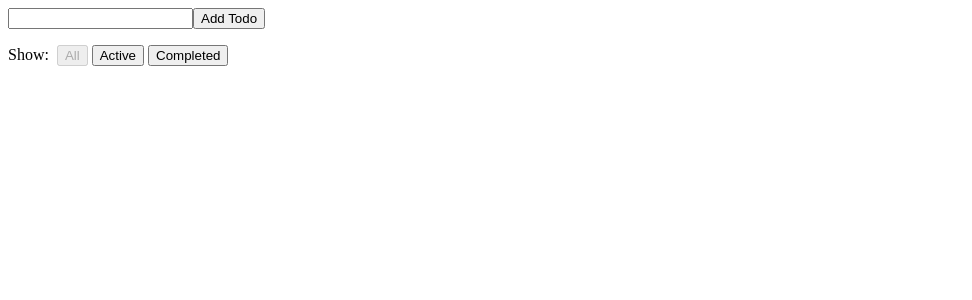
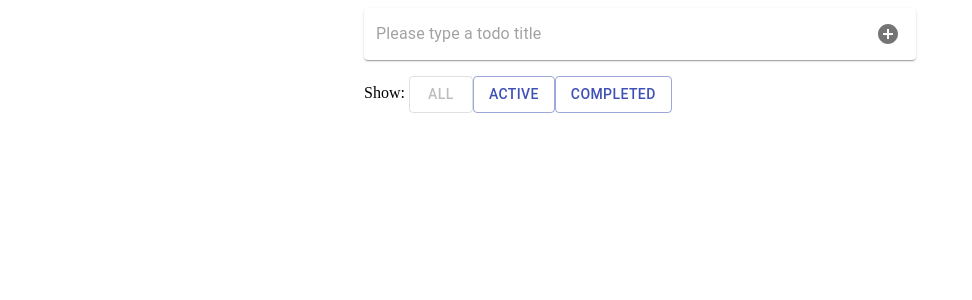
Before and after one commit to BensonLiao/redux-todos-with-delete, a React (Create React App) app: page / in a window 1280 px wide. Shown: the top 300 px of the page, without its empty margins (0-972 px from the left). Built offline with nearby package versions, Linux system fonts and the light colour scheme.

Commit message:
feat(maste): styling all components with material-ui

```diff
--- a/package.json
+++ b/package.json
@@ -6,6 +6,8 @@
     "react-scripts": "^3.0.0"
   },
   "dependencies": {
+    "@material-ui/core": "4.11.3",
+    "@material-ui/icons": "4.11.2",
     "lodash": "^4.17.11",
     "prop-types": "^15.7.2",
     "react": "^16.8.6",
--- a/src/components/App.js
+++ b/src/components/App.js
@@ -1,14 +1,15 @@
 import React from 'react'
 import Footer from './Footer'
+import {Container} from '@material-ui/core'
 import AddTodo from '../containers/AddTodo'
 import VisibleTodoList from '../containers/VisibleTodoList'
 
 const App = () => (
-  <div>
+  <Container maxWidth='sm'>
     <AddTodo />
     <VisibleTodoList />
     <Footer />
-  </div>
+  </Container>
 )
 
 export default App
--- a/src/components/Link.js
+++ b/src/components/Link.js
@@ -1,16 +1,16 @@
 import React from 'react'
 import PropTypes from 'prop-types'
+import {Button} from '@material-ui/core'
 
 const Link = ({ active, children, onClick }) => (
-    <button
-       onClick={onClick}
-       disabled={active}
-       style={{
-           marginLeft: '4px',
-       }}
+    <Button
+      variant="outlined"
+      color="primary"
+      onClick={onClick}
+      disabled={active}
     >
       {children}
-    </button>
+    </Button>
 )
 
 Link.propTypes = {
--- a/src/components/Todo.js
+++ b/src/components/Todo.js
@@ -1,15 +1,15 @@
 import React from 'react'
 import PropTypes from 'prop-types'
+import {ListItemText} from '@material-ui/core'
 
 const Todo = ({ onClick, completed, text }) => (
-  <li
+  <ListItemText
     onClick={onClick}
     style={{
       textDecoration: completed ? 'line-through' : 'none'
     }}
-  >
-    {text}
-  </li>
+    primary={text}
+  />
 )
 
 Todo.propTypes = {
--- a/src/components/TodoDelete.js
+++ b/src/components/TodoDelete.js
@@ -1,16 +1,16 @@
 import React from 'react'
 import PropTypes from 'prop-types'
+import DeleteIcon from '@material-ui/icons/Delete';
+import {ListItemSecondaryAction, IconButton} from '@material-ui/core'
 
 const TodoDelete = ({ onClick }) => (
-  <button
-    type="submit"
+  <ListItemSecondaryAction
     onClick={onClick}
-    style={{
-      margin: '4px'
-    }}
   >
-    Delete
-  </button>
+    <IconButton edge="end" aria-label="delete">
+      <DeleteIcon />
+    </IconButton>
+  </ListItemSecondaryAction>
 )
 
 TodoDelete.propTypes = {
--- a/src/components/TodoList.js
+++ b/src/components/TodoList.js
@@ -1,17 +1,15 @@
 import React from 'react'
 import PropTypes from 'prop-types'
+import {List, ListItem} from '@material-ui/core'
 import Todo from './Todo'
 import TodoDelete from './TodoDelete'
 
 const TodoList = ({ todos, toggleTodo, deleteTodo }) => (
-  <ul>
+  <List>
     {todos.map(todo =>
-      <div
+      <ListItem
         key={todo.id}
-        style={{
-          display: 'flex',
-          margin: '4px'
-        }}
+        button
       >
         <Todo
           {...todo}
@@ -20,9 +18,9 @@ const TodoList = ({ todos, toggleTodo, deleteTodo }) => (
         <TodoDelete
           onClick={() => deleteTodo(todo.id)}
         />
-      </div>
+      </ListItem>
     )}
-  </ul>
+  </List>
 )
 
 TodoList.propTypes = {
--- a/src/containers/AddTodo.js
+++ b/src/containers/AddTodo.js
@@ -1,25 +1,47 @@
 import React from 'react'
 import { connect } from 'react-redux'
 import { addTodo } from '../actions'
+import AddCircleIcon from '@material-ui/icons/AddCircle'
+import {makeStyles, Paper, InputBase, IconButton} from '@material-ui/core'
+
+const useStyles = makeStyles((theme) => ({
+  root: {
+    padding: `${theme.spacing(.25)}px ${theme.spacing(.5)}px`,
+    display: 'flex',
+    alignItems: 'center'
+  },
+  input: {
+    marginLeft: theme.spacing(1),
+    flex: 1
+  }
+}));
 
 const AddTodo = ({ dispatch }) => {
+  const classes = useStyles();
   let input
 
   return (
     <div>
-      <form onSubmit={e => {
+      <Paper
+        component="form"
+        className={classes.root}
+        onSubmit={e => {
           e.preventDefault()
           if (!input.value.trim()) {
             return
           }
           dispatch(addTodo(input.value))
           input.value = ''
-      }}>
-        <input ref={node => input = node} required/>
-        <button type="submit">
-          Add Todo
-        </button>
-      </form>
+        }}
+      >
+        <InputBase
+          className={classes.input}
+          placeholder="Please type a todo title"
+        />
+        <IconButton type="submit" aria-label="add">
+          <AddCircleIcon />
+        </IconButton>
+      </Paper>
     </div>
   )
 }
```
Also changed, not shown: 1 other file (tests, documents, lock files or other folders). Lines whose indentation alone changed are shown as unchanged.
